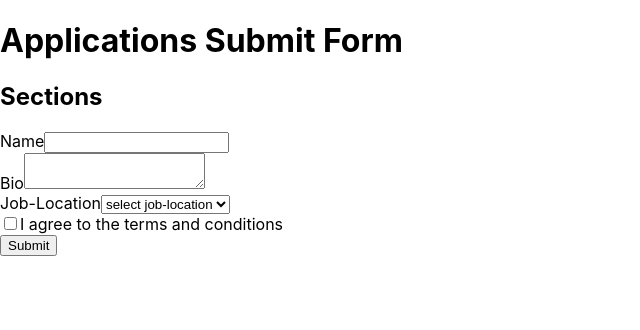
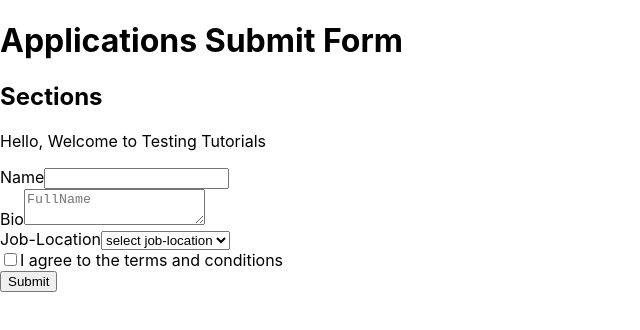
Before and after one commit to Akash9611/React_Testing_Project, a React (Create React App) app: page / in a window 1280 px wide. Shown: the top 330 px of the page, without its empty margins (0-640 px from the left). Built offline with nearby package versions, Linux system fonts and the light colour scheme.

Commit message:
GetByText()

```diff
--- a/src/applications/Applications.js
+++ b/src/applications/Applications.js
@@ -38,6 +38,7 @@ const Applications = () => {
         <>
             <h1>Applications Submit Form </h1> {/*heading 1 */}
             <h2>Sections</h2> {/*heading 2 */}
+            <p>Hello, Welcome to Testing Tutorials</p>
             <form>
                 <div>
                     <label htmlFor="name">Name</label>
@@ -45,7 +46,7 @@ const Applications = () => {
                 </div>
                 <div>
                     <label htmlFor="bio">Bio</label>
-                    <textarea id='bio' name='bio' /> {/*input text2 It is same as input text in react */}
+                    <textarea id='bio' name='bio' placeholder="FullName" /> {/*input text2 It is same as input text in react */}
                 </div>
                 <div>
                     {/* <label htmlFor="job-location">Name</label> */} {/*if the same label name */}
```
Also changed, not shown: 1 other file (tests, documents, lock files or other folders).
